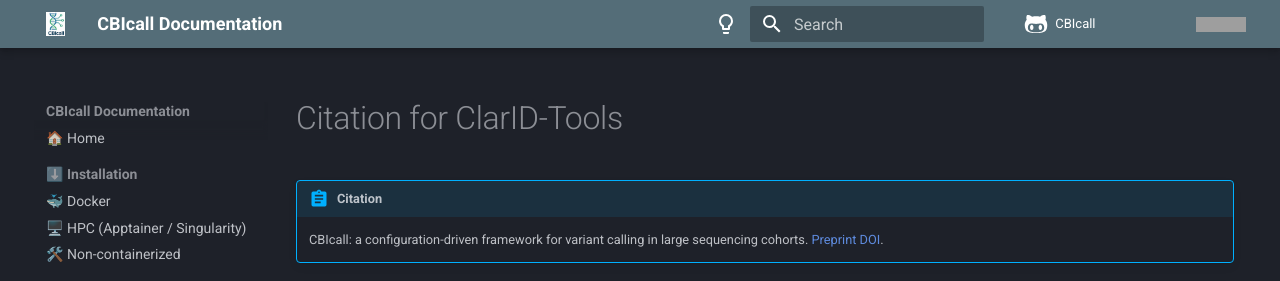
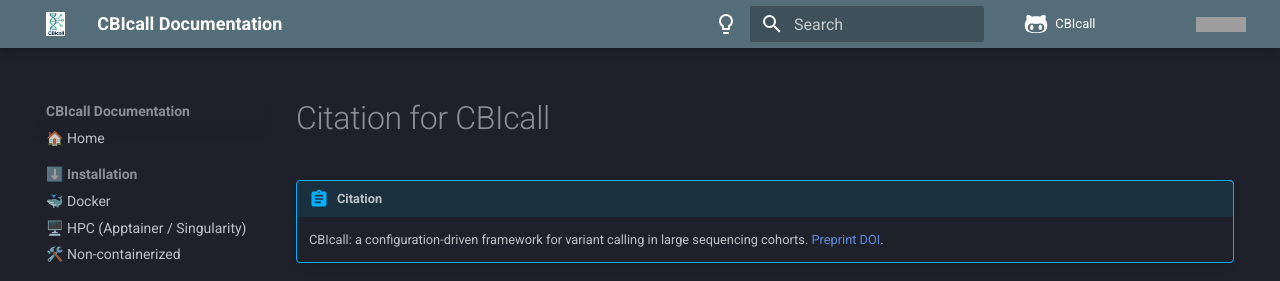
Before and after one commit to CNAG-Biomedical-Informatics/cbicall, an MkDocs documentation site: the page built from docs/about/citation.md, in a window 1280 px wide. Shown: the top 281 px of the page. Built offline with MkDocs 1.6.1 and Material for MkDocs 9.7.7, drawn with Linux system fonts in a browser that asks for light colours; nearby versions of some CDN libraries; library files that are not in the unit come from our copies; comment, search, counter and statistics services are not loaded; grey boxes are pictures that could not be loaded.

Commit message:
Update docs

```diff
--- a/docs/about/citation.md
+++ b/docs/about/citation.md
@@ -1,4 +1,4 @@
-# Citation for ClarID-Tools
+# Citation for CBIcall
 
 !!! Abstract "Citation"
     CBIcall: a configuration-driven framework for variant calling in large sequencing cohorts. [Preprint DOI](https://doi.org/10.64898/2026.03.23.713646).
```
